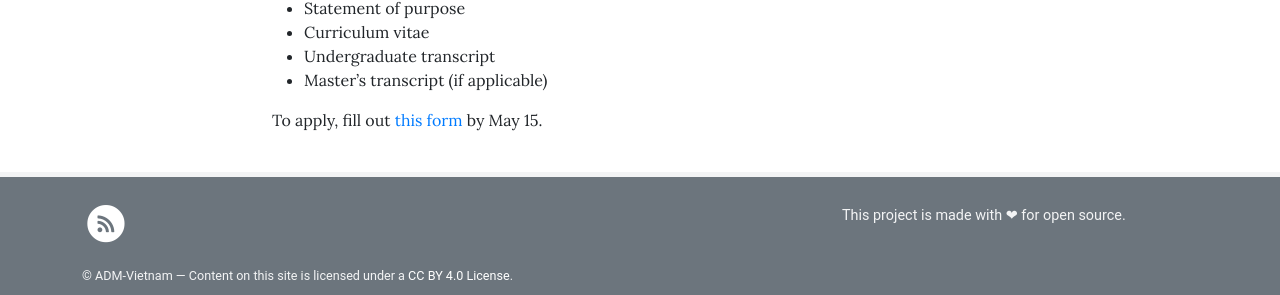
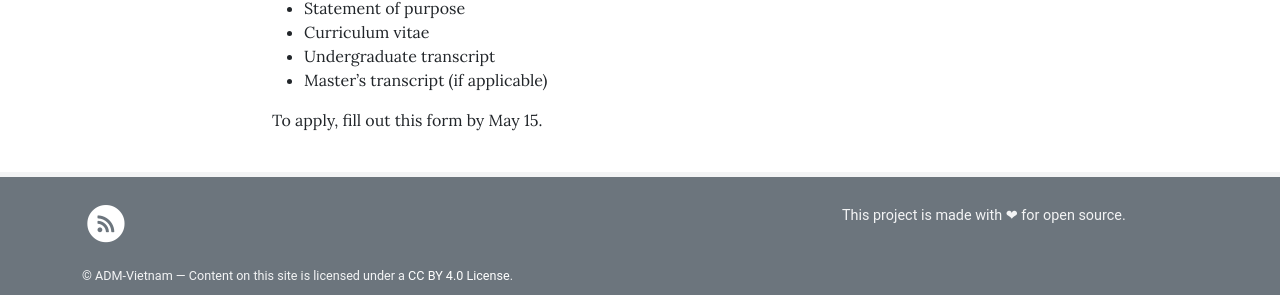
Before and after one commit to adm-vietnam/adm-vietnam.github.io, a Jekyll site: the page built from pages/Apply.md, in a window 1280 px wide. Shown: the part 906-1201 px from the top of the page. Built offline with Jekyll 4.4.1, drawn with Linux system fonts in a browser that asks for light colours; part of the change alters nothing that is shown.

```diff
--- a/pages/Apply.md
+++ b/pages/Apply.md
@@ -30,4 +30,4 @@ toc: false
 - Undergraduate transcript
 - Master's transcript (if applicable)
 
-To apply, fill out <a href="https://docs.google.com/forms/d/e/1FAIpQLScMvQ1vhoTXmghGyszDjN7YAzwAjr8en6NTjskOlVDDbfPPwQ/viewform?usp=sf_link">this form </a> by May 15.
+To apply, fill out this form by May 15.
```
